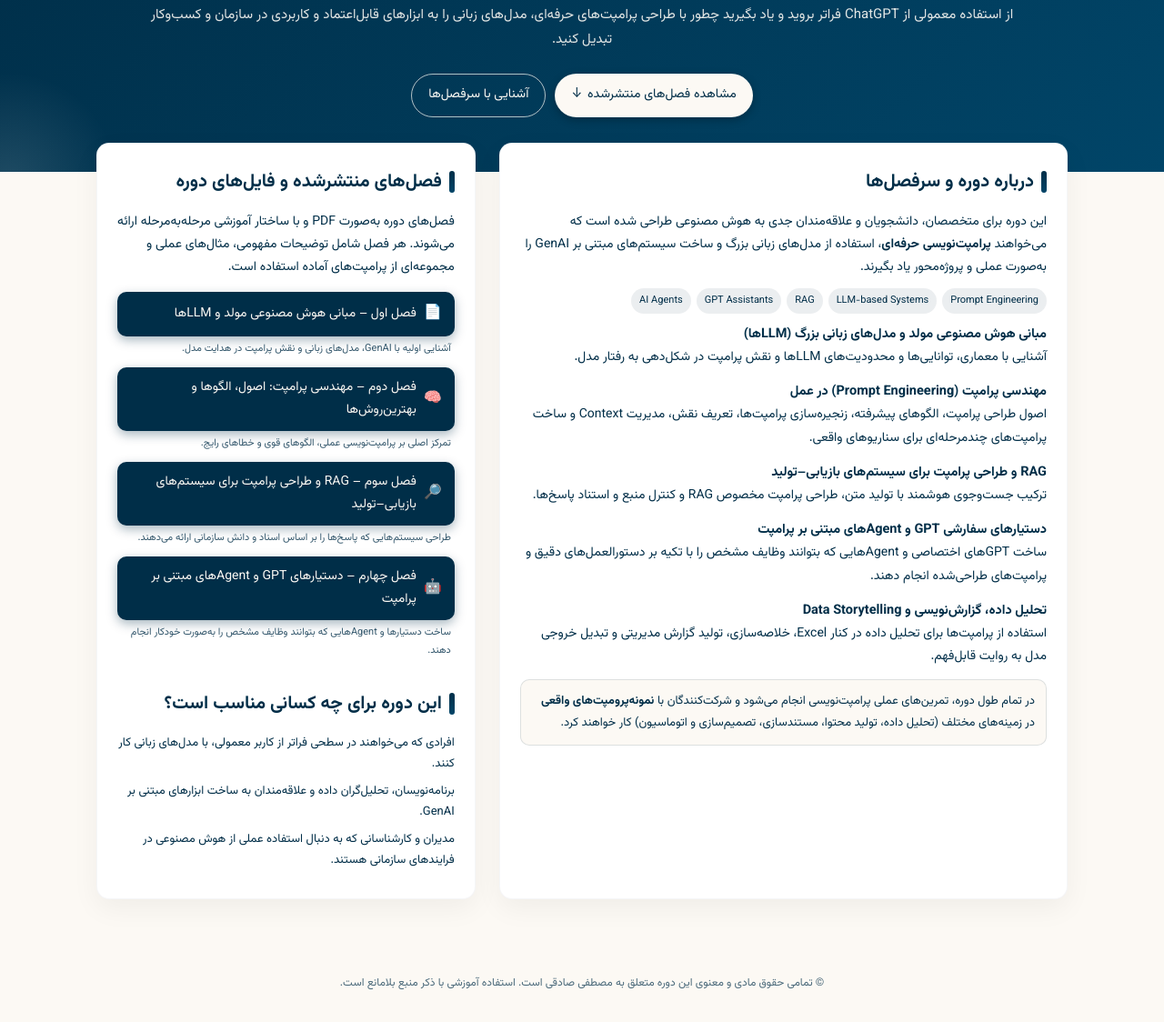
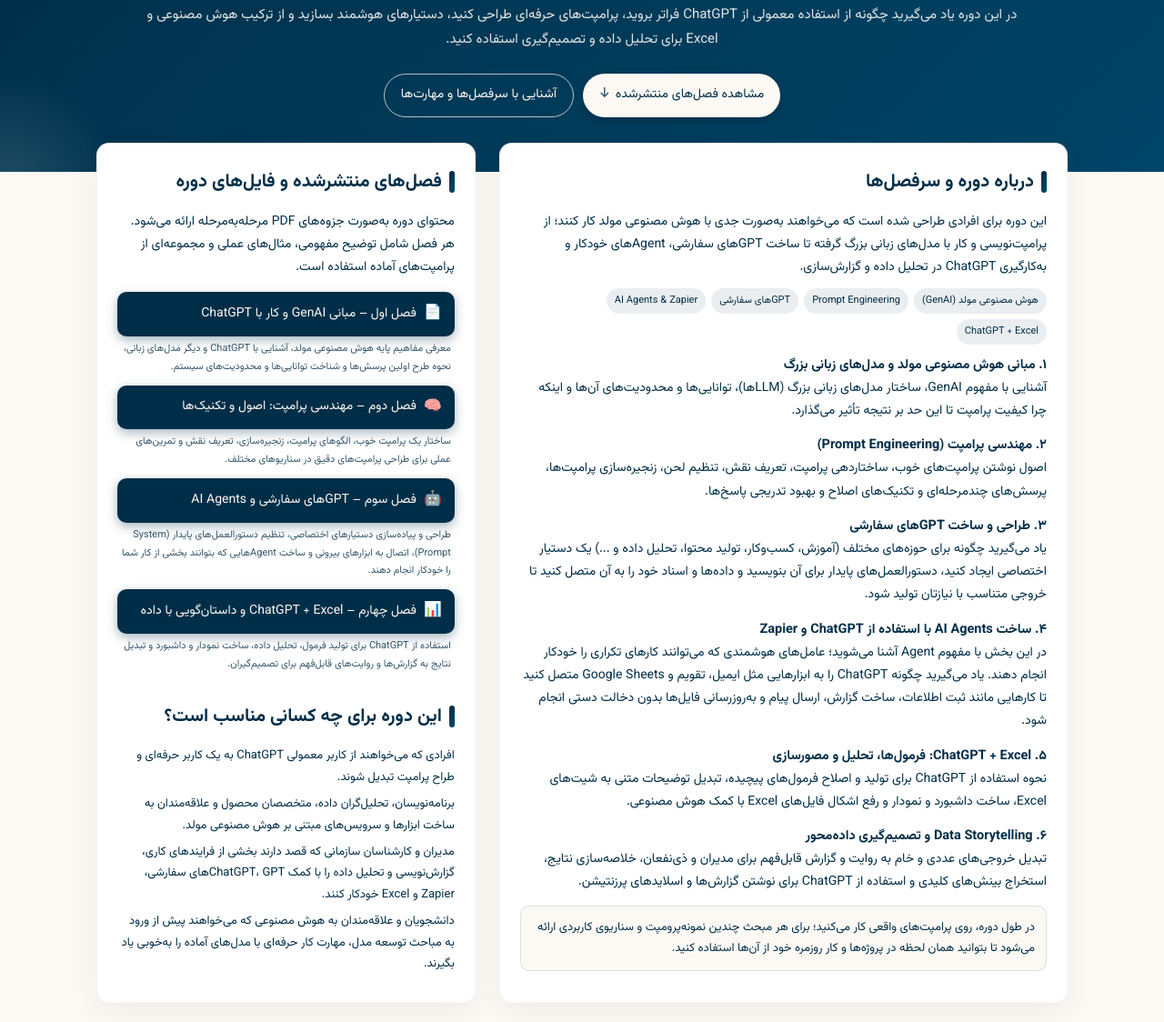
Before and after one commit to mustafa-sadeghi/Generative-AI-Course, a plain HTML site: page index.html in a window 1280 px wide. Shown: the part 204-1328 px from the top of the page at 91% size. Drawn offline with Linux system fonts and the light colour scheme.

Commit message:
Update index.html

```diff
--- a/index.html
+++ b/index.html
@@ -5,7 +5,7 @@
     <meta name="viewport" content="width=device-width, initial-scale=1.0">
     <title>دوره هوش مصنوعی مولد | Generative AI</title>
 
-    <!-- فونت وب (در صورت نیاز می‌توانی حذفش کنی) -->
+    <!-- فونت وب -->
     <link rel="preconnect" href="https://fonts.googleapis.com">
     <link rel="preconnect" href="https://fonts.gstatic.com" crossorigin>
     <link
@@ -38,7 +38,6 @@
             color: inherit;
         }
 
-        /* نوار بالا / ناوبری ساده */
         .top-bar {
             display: flex;
             justify-content: space-between;
@@ -58,7 +57,6 @@
             opacity: 0.8;
         }
 
-        /* هدر / هیرو */
         header {
             background: linear-gradient(135deg, #002e48, #014568);
             color: #fcf9f4;
@@ -169,7 +167,6 @@
             background: rgba(0, 0, 0, 0.14);
         }
 
-        /* بدنه اصلی */
         .page-wrapper {
             max-width: 1100px;
             margin: -32px auto 60px;
@@ -308,7 +305,6 @@
             font-size: 12px;
         }
 
-        /* واکنش‌گرا */
         @media (max-width: 900px) {
             header {
                 padding: 40px 16px 50px;
@@ -355,14 +351,15 @@
 <header>
     <div class="hero-inner">
         <div class="hero-badge-row">
-            <div class="hero-badge">تمرکز ویژه بر مهندسی پرامپت (Prompt Engineering)</div>
-            <div class="hero-badge">کاربرد عملی LLMها، RAG و AI Agents</div>
+            <div class="hero-badge">تمرکز بر مهندسی پرامپت و مدل‌های زبانی بزرگ</div>
+            <div class="hero-badge">ساخت GPTهای سفارشی، AI Agents و تحلیل داده با Excel</div>
         </div>
 
-        <h1>دوره تخصصی هوش مصنوعی مولد (Generative AI)</h1>
+        <h1>دوره تخصصی هوش مصنوعی مولد و مهندسی پرامپت</h1>
         <p class="hero-subtitle">
-            از استفاده معمولی از ChatGPT فراتر بروید و یاد بگیرید چطور با طراحی پرامپت‌های حرفه‌ای،
-            مدل‌های زبانی را به ابزارهای قابل‌اعتماد و کاربردی در سازمان و کسب‌وکار تبدیل کنید.
+            در این دوره یاد می‌گیرید چگونه از استفاده معمولی از ChatGPT فراتر بروید،
+            پرامپت‌های حرفه‌ای طراحی کنید، دستیارهای هوشمند بسازید و از ترکیب هوش مصنوعی و Excel
+            برای تحلیل داده و تصمیم‌گیری استفاده کنید.
         </p>
 
         <div class="hero-cta-row">
@@ -371,7 +368,7 @@
                 <span>↓</span>
             </a>
             <a href="#topics" class="hero-btn ghost">
-                <span>آشنایی با سرفصل‌ها</span>
+                <span>آشنایی با سرفصل‌ها و مهارت‌ها</span>
             </a>
         </div>
     </div>
@@ -383,47 +380,59 @@
         <section class="card" id="topics">
             <h2>درباره دوره و سرفصل‌ها</h2>
             <p>
-                این دوره برای متخصصان، دانشجویان و علاقه‌مندان جدی به هوش مصنوعی طراحی شده است که می‌خواهند
-                <strong>پرامپت‌نویسی حرفه‌ای</strong>، استفاده از مدل‌های زبانی بزرگ و ساخت سیستم‌های مبتنی بر GenAI را
-                به‌صورت عملی و پروژه‌محور یاد بگیرند.
+                این دوره برای افرادی طراحی شده است که می‌خواهند به‌صورت جدی با هوش مصنوعی مولد کار کنند؛
+                از پرامپت‌نویسی و کار با مدل‌های زبانی بزرگ گرفته تا ساخت GPTهای سفارشی، Agentهای خودکار
+                و به‌کارگیری ChatGPT در تحلیل داده و گزارش‌سازی.
             </p>
 
             <div class="chips-row">
+                <span class="chip">هوش مصنوعی مولد (GenAI)</span>
                 <span class="chip">Prompt Engineering</span>
-                <span class="chip">LLM-based Systems</span>
-                <span class="chip">RAG</span>
-                <span class="chip">GPT Assistants</span>
-                <span class="chip">AI Agents</span>
+                <span class="chip">GPTهای سفارشی</span>
+                <span class="chip">AI Agents &amp; Zapier</span>
+                <span class="chip">ChatGPT + Excel</span>
             </div>
 
             <ul class="topics-list">
                 <li>
-                    <strong>مبانی هوش مصنوعی مولد و مدل‌های زبانی بزرگ (LLMها)</strong><br>
-                    آشنایی با معماری، توانایی‌ها و محدودیت‌های LLMها و نقش پرامپت در شکل‌دهی به رفتار مدل.
+                    <strong>۱. مبانی هوش مصنوعی مولد و مدل‌های زبانی بزرگ</strong><br>
+                    آشنایی با مفهوم GenAI، ساختار مدل‌های زبانی بزرگ (LLMها)، توانایی‌ها و محدودیت‌های آن‌ها
+                    و اینکه چرا کیفیت پرامپت تا این حد بر نتیجه تأثیر می‌گذارد.
                 </li>
                 <li>
-                    <strong>مهندسی پرامپت (Prompt Engineering) در عمل</strong><br>
-                    اصول طراحی پرامپت، الگوهای پیشرفته، زنجیره‌سازی پرامپت‌ها، تعریف نقش، مدیریت Context
-                    و ساخت پرامپت‌های چندمرحله‌ای برای سناریوهای واقعی.
+                    <strong>۲. مهندسی پرامپت (Prompt Engineering)</strong><br>
+                    اصول نوشتن پرامپت‌های خوب، ساختاردهی پرامپت، تعریف نقش، تنظیم لحن،
+                    زنجیره‌سازی پرامپت‌ها، پرسش‌های چندمرحله‌ای و تکنیک‌های اصلاح و بهبود تدریجی پاسخ‌ها.
                 </li>
                 <li>
-                    <strong>RAG و طراحی پرامپت برای سیستم‌های بازیابی–تولید</strong><br>
-                    ترکیب جست‌وجوی هوشمند با تولید متن، طراحی پرامپت مخصوص RAG و کنترل منبع و استناد پاسخ‌ها.
+                    <strong>۳. طراحی و ساخت GPTهای سفارشی</strong><br>
+                    یاد می‌گیرید چگونه برای حوزه‌های مختلف (آموزش، کسب‌وکار، تولید محتوا، تحلیل داده و ...)
+                    یک دستیار اختصاصی ایجاد کنید، دستورالعمل‌های پایدار برای آن بنویسید و داده‌ها و اسناد
+                    خود را به آن متصل کنید تا خروجی متناسب با نیازتان تولید شود.
                 </li>
                 <li>
-                    <strong>دستیارهای سفارشی GPT و Agentهای مبتنی بر پرامپت</strong><br>
-                    ساخت GPTهای اختصاصی و Agentهایی که بتوانند وظایف مشخص را با تکیه بر دستورالعمل‌های دقیق و پرامپت‌های طراحی‌شده انجام دهند.
+                    <strong>۴. ساخت AI Agents با استفاده از ChatGPT و Zapier</strong><br>
+                    در این بخش با مفهوم Agent آشنا می‌شوید؛ عامل‌های هوشمندی که می‌توانند
+                    کارهای تکراری را خودکار انجام دهند. یاد می‌گیرید چگونه ChatGPT را به ابزارهایی مثل ایمیل،
+                    تقویم و Google Sheets متصل کنید تا کارهایی مانند ثبت اطلاعات، ساخت گزارش، ارسال پیام
+                    و به‌روزرسانی فایل‌ها بدون دخالت دستی انجام شود.
                 </li>
                 <li>
-                    <strong>تحلیل داده، گزارش‌نویسی و Data Storytelling</strong><br>
-                    استفاده از پرامپت‌ها برای تحلیل داده در کنار Excel، خلاصه‌سازی، تولید گزارش مدیریتی و تبدیل خروجی مدل به روایت قابل‌فهم.
+                    <strong>۵. ChatGPT + Excel: فرمول‌ها، تحلیل و مصورسازی</strong><br>
+                    نحوه استفاده از ChatGPT برای تولید و اصلاح فرمول‌های پیچیده، تبدیل توضیحات متنی به شیت‌های Excel،
+                    ساخت داشبورد و نمودار و رفع اشکال فایل‌های Excel با کمک هوش مصنوعی.
+                </li>
+                <li>
+                    <strong>۶. Data Storytelling و تصمیم‌گیری داده‌محور</strong><br>
+                    تبدیل خروجی‌های عددی و خام به روایت و گزارش قابل‌فهم برای مدیران و ذی‌نفعان،
+                    خلاصه‌سازی نتایج، استخراج بینش‌های کلیدی و استفاده از ChatGPT برای نوشتن گزارش‌ها و اسلایدهای پرزنتیشن.
                 </li>
             </ul>
 
             <div class="highlight-box">
-                در تمام طول دوره، تمرین‌های عملی پرامپت‌نویسی انجام می‌شود و شرکت‌کنندگان با
-                <strong>نمونه‌پرومپت‌های واقعی</strong> در زمینه‌های مختلف (تحلیل داده، تولید محتوا، مستندسازی، تصمیم‌سازی و اتوماسیون)
-                کار خواهند کرد.
+                در طول دوره، روی پرامپت‌های واقعی کار می‌کنید؛
+                برای هر مبحث چندین نمونه‌پرومپت و سناریوی کاربردی ارائه می‌شود تا بتوانید
+                همان لحظه در پروژه‌ها و کار روزمره خود از آن‌ها استفاده کنید.
             </div>
         </section>
 
@@ -431,49 +440,73 @@
         <section class="card" id="chapters">
             <h2>فصل‌های منتشرشده و فایل‌های دوره</h2>
             <p>
-                فصل‌های دوره به‌صورت PDF و با ساختار آموزشی مرحله‌به‌مرحله ارائه می‌شوند.
-                هر فصل شامل توضیحات مفهومی، مثال‌های عملی و مجموعه‌ای از پرامپت‌های آماده استفاده است.
+                محتوای دوره به‌صورت جزوه‌های PDF مرحله‌به‌مرحله ارائه می‌شود.
+                هر فصل شامل توضیح مفهومی، مثال‌های عملی و مجموعه‌ای از پرامپت‌های آماده استفاده است.
             </p>
 
             <div class="downloads">
                 <div class="download-item">
                     <a class="download-link" href="assets/pdf/GenAI-ch1.pdf">
                         <span class="icon">📄</span>
-                        <span>فصل اول – مبانی هوش مصنوعی مولد و LLMها</span>
+                        <span>فصل اول – مبانی GenAI و کار با ChatGPT</span>
                     </a>
-                    <div class="download-meta">آشنایی اولیه با GenAI، مدل‌های زبانی و نقش پرامپت در هدایت مدل.</div>
+                    <div class="download-meta">
+                        معرفی مفاهیم پایه هوش مصنوعی مولد، آشنایی با ChatGPT و دیگر مدل‌های زبانی،
+                        نحوه طرح اولین پرسش‌ها و شناخت توانایی‌ها و محدودیت‌های سیستم.
+                    </div>
                 </div>
 
                 <div class="download-item">
                     <a class="download-link" href="assets/pdf/GenAI-ch2.pdf">
                         <span class="icon">🧠</span>
-                        <span>فصل دوم – مهندسی پرامپت: اصول، الگوها و بهترین‌روش‌ها</span>
+                        <span>فصل دوم – مهندسی پرامپت: اصول و تکنیک‌ها</span>
                     </a>
-                    <div class="download-meta">تمرکز اصلی بر پرامپت‌نویسی عملی، الگوهای قوی و خطاهای رایج.</div>
+                    <div class="download-meta">
+                        ساختار یک پرامپت خوب، الگوهای پرامپت، زنجیره‌سازی، تعریف نقش و
+                        تمرین‌های عملی برای طراحی پرامپت‌های دقیق در سناریوهای مختلف.
+                    </div>
                 </div>
 
                 <div class="download-item">
                     <a class="download-link" href="assets/pdf/GenAI-ch3.pdf">
-                        <span class="icon">🔎</span>
-                        <span>فصل سوم – RAG و طراحی پرامپت برای سیستم‌های بازیابی–تولید</span>
+                        <span class="icon">🤖</span>
+                        <span>فصل سوم – GPTهای سفارشی و AI Agents</span>
                     </a>
-                    <div class="download-meta">طراحی سیستم‌هایی که پاسخ‌ها را بر اساس اسناد و دانش سازمانی ارائه می‌دهند.</div>
+                    <div class="download-meta">
+                        طراحی و پیاده‌سازی دستیارهای اختصاصی، تنظیم دستورالعمل‌های پایدار (System Prompt)،
+                        اتصال به ابزارهای بیرونی و ساخت Agentهایی که بتوانند بخشی از کار شما را خودکار انجام دهند.
+                    </div>
                 </div>
 
                 <div class="download-item">
                     <a class="download-link" href="assets/pdf/GenAI-ch4.pdf">
-                        <span class="icon">🤖</span>
-                        <span>فصل چهارم – دستیارهای GPT و Agentهای مبتنی بر پرامپت</span>
+                        <span class="icon">📊</span>
+                        <span>فصل چهارم – ChatGPT + Excel و داستان‌گویی با داده</span>
                     </a>
-                    <div class="download-meta">ساخت دستیارها و Agentهایی که بتوانند وظایف مشخص را به‌صورت خودکار انجام دهند.</div>
+                    <div class="download-meta">
+                        استفاده از ChatGPT برای تولید فرمول، تحلیل داده، ساخت نمودار و داشبورد
+                        و تبدیل نتایج به گزارش‌ها و روایت‌های قابل‌فهم برای تصمیم‌گیران.
+                    </div>
                 </div>
             </div>
 
             <h2 style="margin-top: 30px;">این دوره برای چه کسانی مناسب است؟</h2>
             <ul class="audience-list">
-                <li>افرادی که می‌خواهند در سطحی فراتر از کاربر معمولی، با مدل‌های زبانی کار کنند.</li>
-                <li>برنامه‌نویسان، تحلیل‌گران داده و علاقه‌مندان به ساخت ابزارهای مبتنی بر GenAI.</li>
-                <li>مدیران و کارشناسانی که به دنبال استفاده عملی از هوش مصنوعی در فرایندهای سازمانی هستند.</li>
+                <li>
+                    افرادی که می‌خواهند از کاربر معمولی ChatGPT به یک کاربر حرفه‌ای و طراح پرامپت تبدیل شوند.
+                </li>
+                <li>
+                    برنامه‌نویسان، تحلیل‌گران داده، متخصصان محصول و علاقه‌مندان به ساخت ابزارها و سرویس‌های
+                    مبتنی بر هوش مصنوعی مولد.
+                </li>
+                <li>
+                    مدیران و کارشناسان سازمانی که قصد دارند بخشی از فرایندهای کاری، گزارش‌نویسی و تحلیل داده را
+                    با کمک ChatGPT، GPTهای سفارشی، Zapier و Excel خودکار کنند.
+                </li>
+                <li>
+                    دانشجویان و علاقه‌مندان به هوش مصنوعی که می‌خواهند پیش از ورود به مباحث توسعه مدل،
+                    مهارت کار حرفه‌ای با مدل‌های آماده را به‌خوبی یاد بگیرند.
+                </li>
             </ul>
         </section>
     </div>
```
